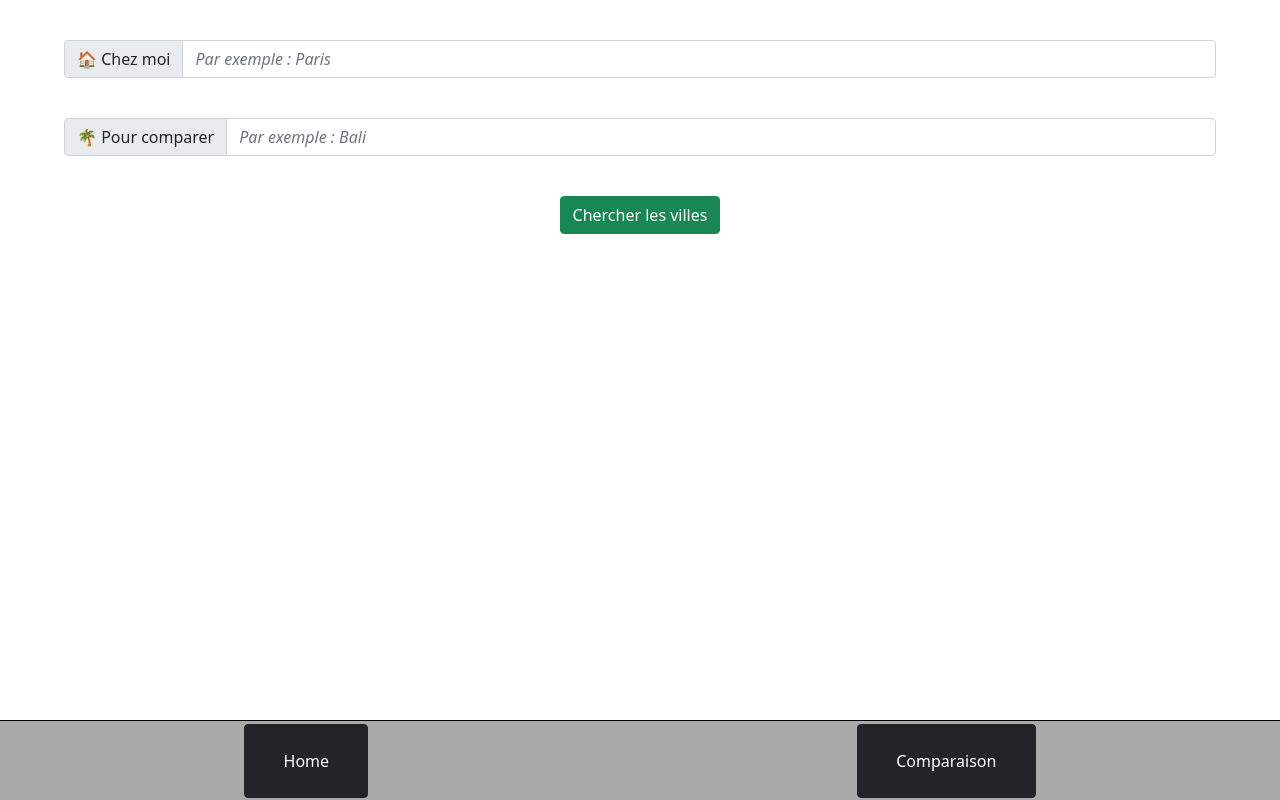
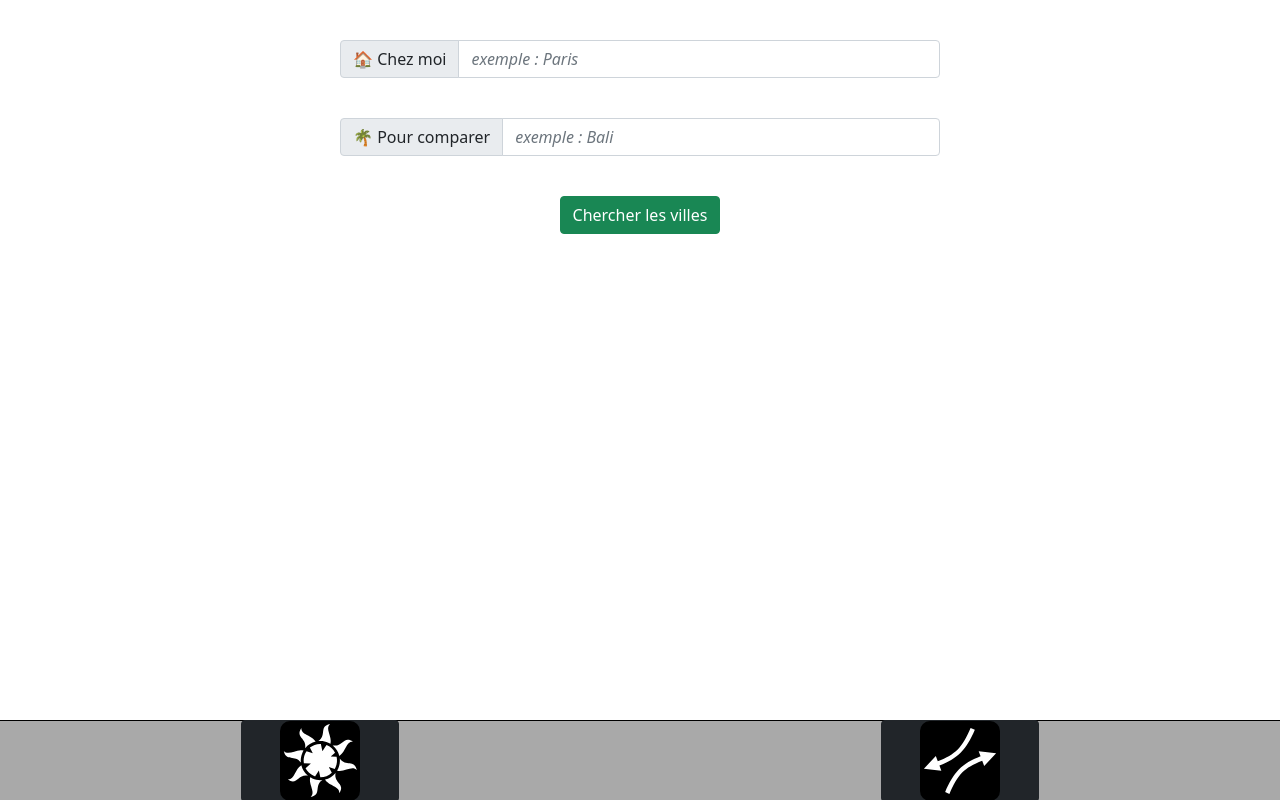
Before and after one commit to npiriou/weatherapp, a plain HTML site: page compare.html in a window 1280 px wide. Drawn offline with nearby package versions, Linux system fonts and the light colour scheme.

Commit message:
better ui

```diff
--- a/compare.html
+++ b/compare.html
@@ -4,7 +4,7 @@
 <head>
     <meta charset="UTF-8">
     <meta name="viewport" content="width=device-width, initial-scale=1.0">
-    <title>Compare deux villes</title>
+    <title>App Météo</title>
 
     <link rel='stylesheet' type='text/css' href='style.css'>
     <!-- Bootstrap -->
@@ -17,7 +17,7 @@
     <main>
         <div class="input-group mb-3">
             <span class="input-group-text" id="basic-addon1">🏠 Chez moi </span>
-            <input type="text" id='input-city0' class="form-control input-city" placeholder="Par exemple : Paris" aria-label="City"
+            <input type="text" id='input-city0' class="form-control input-city" placeholder="exemple : Paris" aria-label="City"
                 aria-describedby="basic-addon1">
         </div>
         <span id="text-found-0"></span>
@@ -27,7 +27,7 @@
 
         <div class="input-group mb-3">
             <span class="input-group-text" id="basic-addon1">🌴 Pour comparer</span>
-            <input type="text" id='input-city1' class="form-control input-city" placeholder="Par exemple : Bali" aria-label="City"
+            <input type="text" id='input-city1' class="form-control input-city" placeholder="exemple : Bali" aria-label="City"
                 aria-describedby="basic-addon1">
         </div>
         <span id="text-found-1"></span>
@@ -36,12 +36,12 @@
 
         <button id='compare-button' class='btn btn-success' >Chercher les villes</button>
         <h1 id='title'></h1>
-
+<p id="description"></p>
 
     </main>
     <nav>
-        <button type="button" class="btn btn-dark nav-elem" onclick="location.href='index.html';">Home</button>
-        <button type="button" class="btn btn-dark nav-elem" onclick="location.href='compare.html';">Comparaison</button>
+        <button type="button" class="btn btn-dark nav-elem" onclick="location.href='index.html';"><img class='svg' src='svg/sun.svg' /></button>
+        <button type="button" class="btn btn-dark nav-elem" onclick="location.href='compare.html';"><img class='svg' src='svg/avoidance.svg' /></button>
     </nav>
 </body>
 <script src='compare.js'></script>
--- a/compare.js
+++ b/compare.js
@@ -11,13 +11,13 @@ async function getWeather(url, num) {
     }
 }
 
-async function inputToCities(){
+async function inputToCities() {
     // faire boucle for
 
     for (let i = 0; i < document.getElementsByClassName(`input-city`).length; i++) {
         if (document.getElementsByClassName(`input-city`)[i].value) {
             let apiUrl = `http://api.openweathermap.org/data/2.5/weather?q=${document.getElementsByClassName(`input-city`)[i].value}&APPID=a33576c7bfd6ba221202c241d8cb8888&lang=fr`
-           await  getWeather(apiUrl, i);
+            await getWeather(apiUrl, i);
         }
     }
 }
@@ -25,12 +25,18 @@ async function inputToCities(){
 
 async function compare() {
 
-   await inputToCities();
+    await inputToCities();
 
     if (cities.every(city => city)) {
-        const diff = Math.round(cities[1].main.temp) - Math.round(cities[0].main.temp);
+        const temp0 = Math.round(cities[0].main.temp - 273.15)
+        const temp1 = Math.round(cities[1].main.temp - 273.15)
+
+        const diff = temp1 - temp0;
         const mess = diff == 0 ? `la même température` : diff > 0 ? `${diff} degrés de plus` : `${diff} degrés de moins`
+
+
         document.getElementById('title').textContent = `En ce moment il fait ${mess} à ${cities[1].name}`
+        document.getElementById('description').textContent = `Il fait ${temp0}°C à ${cities[0].name} et ${temp1}°C à ${cities[1].name}.`
     }
 }
 
--- a/scripts.js
+++ b/scripts.js
@@ -4,7 +4,7 @@ let city1, city2;
 async function getWeather() {
     const response = await fetch(apiUrl)
     const data = await response.json()
-console.log(data.cod)
+
     if (data.cod === '404') document.getElementById('text-404').style.visibility = 'visible'
     else {
         document.getElementById('text-404').style.visibility = 'hidden'
--- a/style.css
+++ b/style.css
@@ -1,7 +1,8 @@
-body{
+body {
     width: 100vw;
     height: 100vh;
 }
+
 main {
     padding: 5vh 5vw 5vh 5vw;
     text-align: center;
@@ -13,28 +14,40 @@ main {
 
 nav {
     position: fixed;
-    bottom:0;
+    bottom: 0;
     width: 100vw;
     height: 10vh;
     display: flex;
     flex-direction: row;
     justify-content: space-around;
-    align-items:center;
+    align-items: center;
     background-color: darkgrey;
     border-top: 1px solid black;
 }
-.nav-elem{
+
+.nav-elem {
     border: 1px solid black;
-    padding: 3vh 3vw 3vh 3vw !important;
-    border-radius:5px;
-}
-.nav-elem:hover{
-cursor: pointer;
+    padding: 0 3vw 0 3vw !important;
+    border-radius: 10px;
 }
 
-h1{
+.nav-elem:hover {
+    cursor: pointer;
+}
+img.svg {
+    width: 10vh;
+    height: 10vh;
+    border-radius:10px;
+}
+
+h1 {
     padding: 5vh 3vw 5vh 3vw !important;
 }
+
 input:placeholder-shown {
     font-style: italic;
- }
+}
+.input-group{
+margin:auto !important;
+width: min(90%,600px) !important;
+}
```
Also changed, not shown: index.html (+4 -4 lines), svg/avoidance.svg (added), svg/sun.svg (added).
